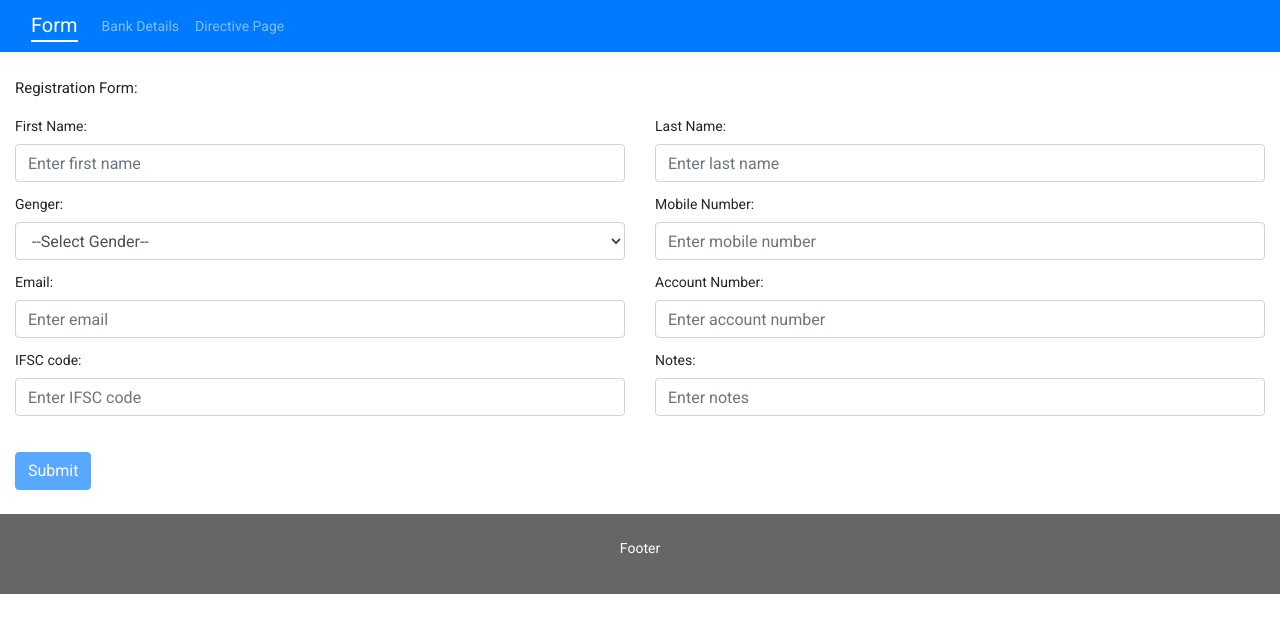
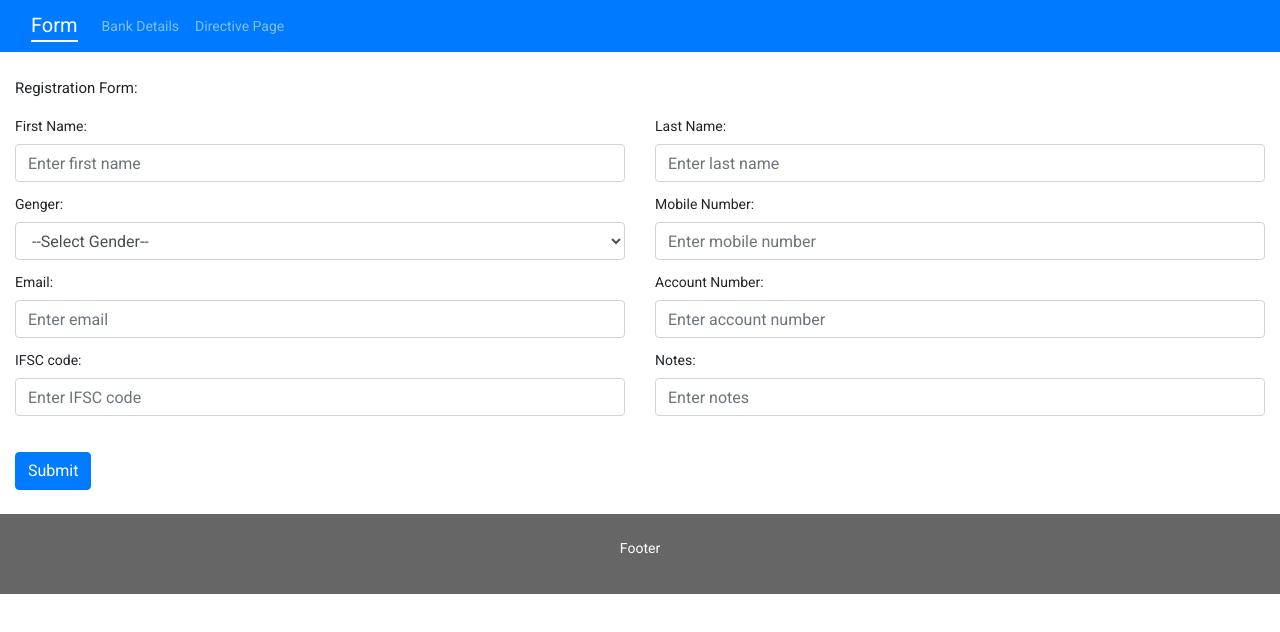
Before and after one commit to ajay-kumar-in/Angular-Project, an Angular app: page / in a window 1280 px wide. Shown: the top 632 px of the page. Built offline with nearby package versions, Linux system fonts and the light colour scheme.

Commit message:
display error messages on invalid form submit

```diff
--- a/src/app/components/custom-forms/registration-form/registration-form.component.html
+++ b/src/app/components/custom-forms/registration-form/registration-form.component.html
@@ -120,7 +120,7 @@
             </div>
             <div class="row mt-4">
                 <div class="col-md-12">
-                    <button class="btn btn-primary" [disabled]="registrationForm.invalid" (click)="onSubmit()">Submit</button>
+                    <button class="btn btn-primary" (click)="onSubmit()">Submit</button>
                 </div>
             </div>
         </form>
--- a/src/app/components/custom-forms/registration-form/registration-form.component.ts
+++ b/src/app/components/custom-forms/registration-form/registration-form.component.ts
@@ -33,7 +33,14 @@ export class RegistrationFormComponent implements OnInit {
   }
 
   onSubmit() {
-    if(this.registrationForm.invalid) return;
+    if(this.registrationForm.invalid) {
+      for (let key in this.registrationForm.value) {
+        if(this.registrationForm.get(key).invalid) {
+          this.registrationForm.get(key).markAsDirty();
+        }
+      }
+      return;
+    }
     console.log('Registration Form', this.registrationForm.value);
   }
 
```
